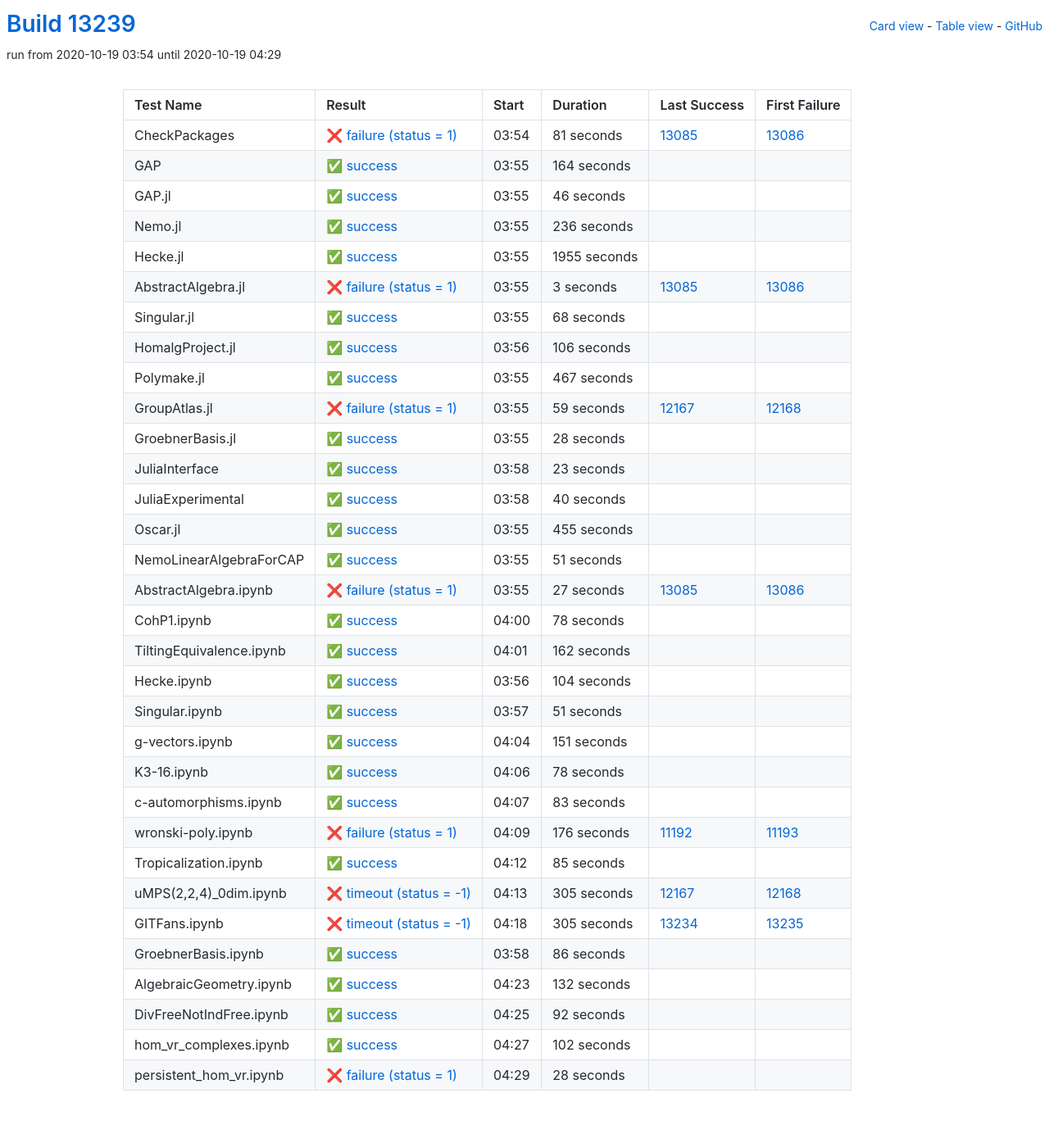
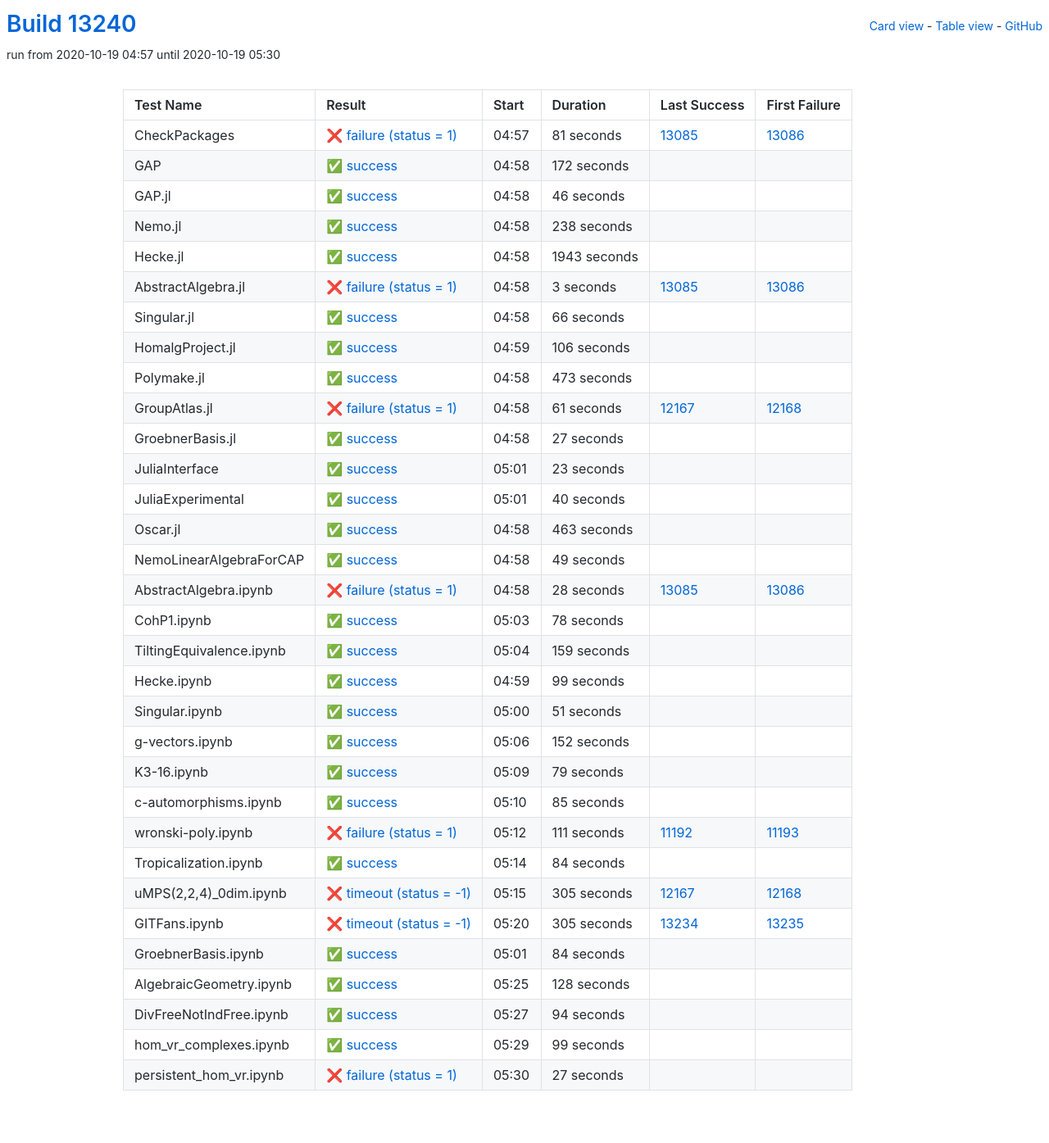
Before and after one commit to oscar-system/oscar-ci-status, a Jekyll site: the page built from table.html, in a window 1280 px wide. Shown: the whole page at 82% size. Built offline with Jekyll 4.4.1, drawn with Linux system fonts in a browser that asks for light colours.

Commit message:
Build #13240

```diff
--- a/_data/ci.yml
+++ b/_data/ci.yml
@@ -1,6 +1,6 @@
 ---
-build: 13239
-build_url: https://oscarci.mathematik.uni-kl.de/job/oscar/13239/
+build: 13240
+build_url: https://oscarci.mathematik.uni-kl.de/job/oscar/13240/
 job: oscar
 organization: oscar-system
 repo: oscar-ci-status
@@ -8,8 +8,8 @@
 tests:
 - name: CheckPackages
   id: checkpackages
-  log: https://oscarci.mathematik.uni-kl.de/job/oscar/13239/artifact/logs/build-13239/CheckPackages.log
-  start: 2020-10-19 03:54
+  log: https://oscarci.mathematik.uni-kl.de/job/oscar/13240/artifact/logs/build-13240/CheckPackages.log
+  start: 2020-10-19 04:57
   success: false
   exitcode: 1
   status: failure
@@ -20,20 +20,20 @@
   first_failure_url: https://oscarci.mathematik.uni-kl.de/job/oscar/13086/
 - name: GAP
   id: gap
-  log: https://oscarci.mathematik.uni-kl.de/job/oscar/13239/artifact/logs/build-13239/GAP.log
-  start: 2020-10-19 03:55
+  log: https://oscarci.mathematik.uni-kl.de/job/oscar/13240/artifact/logs/build-13240/GAP.log
+  start: 2020-10-19 04:58
   success: true
   exitcode: 0
   status: success
-  duration: 164
+  duration: 172
   last_success: false
   last_success_url:
   first_failure: false
   first_failure_url:
 - name: GAP.jl
   id: gap-jl
-  log: https://oscarci.mathematik.uni-kl.de/job/oscar/13239/artifact/logs/build-13239/GAP.jl.log
-  start: 2020-10-19 03:55
+  log: https://oscarci.mathematik.uni-kl.de/job/oscar/13240/artifact/logs/build-13240/GAP.jl.log
+  start: 2020-10-19 04:58
   success: true
   exitcode: 0
   status: success
@@ -44,32 +44,32 @@
   first_failure_url:
 - name: Nemo.jl
   id: nemo-jl
-  log: https://oscarci.mathematik.uni-kl.de/job/oscar/13239/artifact/logs/build-13239/Nemo.jl.log
-  start: 2020-10-19 03:55
+  log: https://oscarci.mathematik.uni-kl.de/job/oscar/13240/artifact/logs/build-13240/Nemo.jl.log
+  start: 2020-10-19 04:58
   success: true
   exitcode: 0
   status: success
-  duration: 236
+  duration: 238
   last_success: false
   last_success_url:
   first_failure: false
   first_failure_url:
 - name: Hecke.jl
   id: hecke-jl
-  log: https://oscarci.mathematik.uni-kl.de/job/oscar/13239/artifact/logs/build-13239/Hecke.jl.log
-  start: 2020-10-19 03:55
+  log: https://oscarci.mathematik.uni-kl.de/job/oscar/13240/artifact/logs/build-13240/Hecke.jl.log
+  start: 2020-10-19 04:58
   success: true
   exitcode: 0
   status: success
-  duration: 1955
+  duration: 1943
   last_success: false
   last_success_url:
   first_failure: false
   first_failure_url:
 - name: AbstractAlgebra.jl
   id: abstractalgebra-jl
-  log: https://oscarci.mathematik.uni-kl.de/job/oscar/13239/artifact/logs/build-13239/AbstractAlgebra.jl.log
-  start: 2020-10-19 03:55
+  log: https://oscarci.mathematik.uni-kl.de/job/oscar/13240/artifact/logs/build-13240/AbstractAlgebra.jl.log
+  start: 2020-10-19 04:58
   success: false
   exitcode: 1
   status: failure
@@ -80,20 +80,20 @@
   first_failure_url: https://oscarci.mathematik.uni-kl.de/job/oscar/13086/
 - name: Singular.jl
   id: singular-jl
-  log: https://oscarci.mathematik.uni-kl.de/job/oscar/13239/artifact/logs/build-13239/Singular.jl.log
-  start: 2020-10-19 03:55
+  log: https://oscarci.mathematik.uni-kl.de/job/oscar/13240/artifact/logs/build-13240/Singular.jl.log
+  start: 2020-10-19 04:58
   success: true
   exitcode: 0
   status: success
-  duration: 68
+  duration: 66
   last_success: false
   last_success_url:
   first_failure: false
   first_failure_url:
 - name: HomalgProject.jl
   id: homalgproject-jl
-  log: https://oscarci.mathematik.uni-kl.de/job/oscar/13239/artifact/logs/build-13239/HomalgProject.jl.log
-  start: 2020-10-19 03:56
+  log: https://oscarci.mathematik.uni-kl.de/job/oscar/13240/artifact/logs/build-13240/HomalgProject.jl.log
+  start: 2020-10-19 04:59
   success: true
   exitcode: 0
   status: success
@@ -104,44 +104,44 @@
   first_failure_url:
 - name: Polymake.jl
   id: polymake-jl
-  log: https://oscarci.mathematik.uni-kl.de/job/oscar/13239/artifact/logs/build-13239/Polymake.jl.log
-  start: 2020-10-19 03:55
+  log: https://oscarci.mathematik.uni-kl.de/job/oscar/13240/artifact/logs/build-13240/Polymake.jl.log
+  start: 2020-10-19 04:58
   success: true
   exitcode: 0
   status: success
-  duration: 467
+  duration: 473
   last_success: false
   last_success_url:
   first_failure: false
   first_failure_url:
 - name: GroupAtlas.jl
   id: groupatlas-jl
-  log: https://oscarci.mathematik.uni-kl.de/job/oscar/13239/artifact/logs/build-13239/GroupAtlas.jl.log
-  start: 2020-10-19 03:55
+  log: https://oscarci.mathematik.uni-kl.de/job/oscar/13240/artifact/logs/build-13240/GroupAtlas.jl.log
+  start: 2020-10-19 04:58
   success: false
   exitcode: 1
   status: failure
-  duration: 59
+  duration: 61
   last_success: 12167
   last_success_url: https://oscarci.mathematik.uni-kl.de/job/oscar/12167/
   first_failure: 12168
   first_failure_url: https://oscarci.mathematik.uni-kl.de/job/oscar/12168/
 - name: GroebnerBasis.jl
   id: groebnerbasis-jl
-  log: https://oscarci.mathematik.uni-kl.de/job/oscar/13239/artifact/logs/build-13239/GroebnerBasis.jl.log
-  start: 2020-10-19 03:55
+  log: https://oscarci.mathematik.uni-kl.de/job/oscar/13240/artifact/logs/build-13240/GroebnerBasis.jl.log
+  start: 2020-10-19 04:58
   success: true
   exitcode: 0
   status: success
-  duration: 28
+  duration: 27
   last_success: false
   last_success_url:
   first_failure: false
   first_failure_url:
 - name: JuliaInterface
   id: juliainterface
-  log: https://oscarci.mathematik.uni-kl.de/job/oscar/13239/artifact/logs/build-13239/JuliaInterface.log
-  start: 2020-10-19 03:58
+  log: https://oscarci.mathematik.uni-kl.de/job/oscar/13240/artifact/logs/build-13240/JuliaInterface.log
+  start: 2020-10-19 05:01
   success: true
   exitcode: 0
   status: success
@@ -152,8 +152,8 @@
   first_failure_url:
 - name: JuliaExperimental
   id: juliaexperimental
-  log: https://oscarci.mathematik.uni-kl.de/job/oscar/13239/artifact/logs/build-13239/JuliaExperimental.log
-  start: 2020-10-19 03:58
+  log: https://oscarci.mathematik.uni-kl.de/job/oscar/13240/artifact/logs/build-13240/JuliaExperimental.log
+  start: 2020-10-19 05:01
   success: true
   exitcode: 0
   status: success
@@ -164,44 +164,44 @@
   first_failure_url:
 - name: Oscar.jl
   id: oscar-jl
-  log: https://oscarci.mathematik.uni-kl.de/job/oscar/13239/artifact/logs/build-13239/Oscar.jl.log
-  start: 2020-10-19 03:55
+  log: https://oscarci.mathematik.uni-kl.de/job/oscar/13240/artifact/logs/build-13240/Oscar.jl.log
+  start: 2020-10-19 04:58
   success: true
   exitcode: 0
   status: success
-  duration: 455
+  duration: 463
   last_success: false
   last_success_url:
   first_failure: false
   first_failure_url:
 - name: NemoLinearAlgebraForCAP
   id: nemolinearalgebraforcap
-  log: https://oscarci.mathematik.uni-kl.de/job/oscar/13239/artifact/logs/build-13239/NemoLinearAlgebraForCAP.log
-  start: 2020-10-19 03:55
+  log: https://oscarci.mathematik.uni-kl.de/job/oscar/13240/artifact/logs/build-13240/NemoLinearAlgebraForCAP.log
+  start: 2020-10-19 04:58
   success: true
   exitcode: 0
   status: success
-  duration: 51
+  duration: 49
   last_success: false
   last_success_url:
   first_failure: false
   first_failure_url:
 - name: AbstractAlgebra.ipynb
   id: abstractalgebra-ipynb
-  log: https://oscarci.mathematik.uni-kl.de/job/oscar/13239/artifact/logs/build-13239/AbstractAlgebra.ipynb.log
-  start: 2020-10-19 03:55
+  log: https://oscarci.mathematik.uni-kl.de/job/oscar/13240/artifact/logs/build-13240/AbstractAlgebra.ipynb.log
+  start: 2020-10-19 04:58
   success: false
   exitcode: 1
   status: failure
-  duration: 27
+  duration: 28
   last_success: 13085
   last_success_url: https://oscarci.mathematik.uni-kl.de/job/oscar/13085/
   first_failure: 13086
   first_failure_url: https://oscarci.mathematik.uni-kl.de/job/oscar/13086/
 - name: CohP1.ipynb
   id: cohp1-ipynb
-  log: https://oscarci.mathematik.uni-kl.de/job/oscar/13239/artifact/logs/build-13239/CohP1.ipynb.log
-  start: 2020-10-19 04:00
+  log: https://oscarci.mathematik.uni-kl.de/job/oscar/13240/artifact/logs/build-13240/CohP1.ipynb.log
+  start: 2020-10-19 05:03
   success: true
   exitcode: 0
   status: success
@@ -212,32 +212,32 @@
   first_failure_url:
 - name: TiltingEquivalence.ipynb
   id: tiltingequivalence-ipynb
-  log: https://oscarci.mathematik.uni-kl.de/job/oscar/13239/artifact/logs/build-13239/TiltingEquivalence.ipynb.log
-  start: 2020-10-19 04:01
+  log: https://oscarci.mathematik.uni-kl.de/job/oscar/13240/artifact/logs/build-13240/TiltingEquivalence.ipynb.log
+  start: 2020-10-19 05:04
   success: true
   exitcode: 0
   status: success
-  duration: 162
+  duration: 159
   last_success: false
   last_success_url:
   first_failure: false
   first_failure_url:
 - name: Hecke.ipynb
   id: hecke-ipynb
-  log: https://oscarci.mathematik.uni-kl.de/job/oscar/13239/artifact/logs/build-13239/Hecke.ipynb.log
-  start: 2020-10-19 03:56
+  log: https://oscarci.mathematik.uni-kl.de/job/oscar/13240/artifact/logs/build-13240/Hecke.ipynb.log
+  start: 2020-10-19 04:59
   success: true
   exitcode: 0
   status: success
-  duration: 104
+  duration: 99
   last_success: false
   last_success_url:
   first_failure: false
   first_failure_url:
 - name: Singular.ipynb
   id: singular-ipynb
-  log: https://oscarci.mathematik.uni-kl.de/job/oscar/13239/artifact/logs/build-13239/Singular.ipynb.log
-  start: 2020-10-19 03:57
+  log: https://oscarci.mathematik.uni-kl.de/job/oscar/13240/artifact/logs/build-13240/Singular.ipynb.log
+  start: 2020-10-19 05:00
   success: true
   exitcode: 0
   status: success
@@ -248,56 +248,32 @@
   first_failure_url:
 - name: g-vectors.ipynb
   id: g-vectors-ipynb
-  log: https://oscarci.mathematik.uni-kl.de/job/oscar/13239/artifact/logs/build-13239/g-vectors.ipynb.log
-  start: 2020-10-19 04:04
+  log: https://oscarci.mathematik.uni-kl.de/job/oscar/13240/artifact/logs/build-13240/g-vectors.ipynb.log
+  start: 2020-10-19 05:06
   success: true
   exitcode: 0
   status: success
-  duration: 151
+  duration: 152
   last_success: false
   last_success_url:
   first_failure: false
   first_failure_url:
 - name: K3-16.ipynb
   id: k3-16-ipynb
-  log: https://oscarci.mathematik.uni-kl.de/job/oscar/13239/artifact/logs/build-13239/K3-16.ipynb.log
-  start: 2020-10-19 04:06
+  log: https://oscarci.mathematik.uni-kl.de/job/oscar/13240/artifact/logs/build-13240/K3-16.ipynb.log
+  start: 2020-10-19 05:09
   success: true
   exitcode: 0
   status: success
-  duration: 78
+  duration: 79
   last_success: false
   last_success_url:
   first_failure: false
   first_failure_url:
 - name: c-automorphisms.ipynb
   id: c-automorphisms-ipynb
-  log: https://oscarci.mathematik.uni-kl.de/job/oscar/13239/artifact/logs/build-13239/c-automorphisms.ipynb.log
-  start: 2020-10-19 04:07
-  success: true
-  exitcode: 0
-  status: success
-  duration: 83
-  last_success: false
-  last_success_url:
-  first_failure: false
-  first_failure_url:
-- name: wronski-poly.ipynb
-  id: wronski-poly-ipynb
-  log: https://oscarci.mathematik.uni-kl.de/job/oscar/13239/artifact/logs/build-13239/wronski-poly.ipynb.log
-  start: 2020-10-19 04:09
-  success: false
-  exitcode: 1
-  status: failure
-  duration: 176
-  last_success: 11192
-  last_success_url: https://oscarci.mathematik.uni-kl.de/job/oscar/11192/
-  first_failure: 11193
-  first_failure_url: https://oscarci.mathematik.uni-kl.de/job/oscar/11193/
-- name: Tropicalization.ipynb
-  id: tropicalization-ipynb
-  log: https://oscarci.mathematik.uni-kl.de/job/oscar/13239/artifact/logs/build-13239/Tropicalization.ipynb.log
-  start: 2020-10-19 04:12
+  log: https://oscarci.mathematik.uni-kl.de/job/oscar/13240/artifact/logs/build-13240/c-automorphisms.ipynb.log
+  start: 2020-10-19 05:10
   success: true
   exitcode: 0
   status: success
@@ -306,10 +282,34 @@
   last_success_url:
   first_failure: false
   first_failure_url:
+- name: wronski-poly.ipynb
+  id: wronski-poly-ipynb
+  log: https://oscarci.mathematik.uni-kl.de/job/oscar/13240/artifact/logs/build-13240/wronski-poly.ipynb.log
+  start: 2020-10-19 05:12
+  success: false
+  exitcode: 1
+  status: failure
+  duration: 111
+  last_success: 11192
+  last_success_url: https://oscarci.mathematik.uni-kl.de/job/oscar/11192/
+  first_failure: 11193
+  first_failure_url: https://oscarci.mathematik.uni-kl.de/job/oscar/11193/
+- name: Tropicalization.ipynb
+  id: tropicalization-ipynb
+  log: https://oscarci.mathematik.uni-kl.de/job/oscar/13240/artifact/logs/build-13240/Tropicalization.ipynb.log
+  start: 2020-10-19 05:14
+  success: true
+  exitcode: 0
+  status: success
+  duration: 84
+  last_success: false
+  last_success_url:
+  first_failure: false
+  first_failure_url:
 - name: uMPS(2,2,4)_0dim.ipynb
   id: umps-2-2-4-0dim-ipynb
-  log: https://oscarci.mathematik.uni-kl.de/job/oscar/13239/artifact/logs/build-13239/uMPS-2-2-4-_0dim.ipynb.log
-  start: 2020-10-19 04:13
+  log: https://oscarci.mathematik.uni-kl.de/job/oscar/13240/artifact/logs/build-13240/uMPS-2-2-4-_0dim.ipynb.log
+  start: 2020-10-19 05:15
   success: false
   exitcode: -1
   status: timeout
@@ -320,8 +320,8 @@
   first_failure_url: https://oscarci.mathematik.uni-kl.de/job/oscar/12168/
 - name: GITFans.ipynb
   id: gitfans-ipynb
-  log: https://oscarci.mathematik.uni-kl.de/job/oscar/13239/artifact/logs/build-13239/GITFans.ipynb.log
-  start: 2020-10-19 04:18
+  log: https://oscarci.mathematik.uni-kl.de/job/oscar/13240/artifact/logs/build-13240/GITFans.ipynb.log
+  start: 2020-10-19 05:20
   success: false
   exitcode: -1
   status: timeout
@@ -332,60 +332,60 @@
   first_failure_url: https://oscarci.mathematik.uni-kl.de/job/oscar/13235/
 - name: GroebnerBasis.ipynb
   id: groebnerbasis-ipynb
-  log: https://oscarci.mathematik.uni-kl.de/job/oscar/13239/artifact/logs/build-13239/GroebnerBasis.ipynb.log
-  start: 2020-10-19 03:58
+  log: https://oscarci.mathematik.uni-kl.de/job/oscar/13240/artifact/logs/build-13240/GroebnerBasis.ipynb.log
+  start: 2020-10-19 05:01
   success: true
   exitcode: 0
   status: success
-  duration: 86
+  duration: 84
   last_success: false
   last_success_url:
   first_failure: false
   first_failure_url:
 - name: AlgebraicGeometry.ipynb
   id: algebraicgeometry-ipynb
-  log: https://oscarci.mathematik.uni-kl.de/job/oscar/13239/artifact/logs/build-13239/AlgebraicGeometry.ipynb.log
-  start: 2020-10-19 04:23
+  log: https://oscarci.mathematik.uni-kl.de/job/oscar/13240/artifact/logs/build-13240/AlgebraicGeometry.ipynb.log
+  start: 2020-10-19 05:25
   success: true
   exitcode: 0
   status: success
-  duration: 132
+  duration: 128
   last_success: false
   last_success_url:
   first_failure: false
   first_failure_url:
 - name: DivFreeNotIndFree.ipynb
   id: divfreenotindfree-ipynb
-  log: https://oscarci.mathematik.uni-kl.de/job/oscar/13239/artifact/logs/build-13239/DivFreeNotIndFree.ipynb.log
-  start: 2020-10-19 04:25
+  log: https://oscarci.mathematik.uni-kl.de/job/oscar/13240/artifact/logs/build-13240/DivFreeNotIndFree.ipynb.log
+  start: 2020-10-19 05:27
   success: true
   exitcode: 0
   status: success
-  duration: 92
+  duration: 94
   last_success: false
   last_success_url:
   first_failure: false
   first_failure_url:
 - name: hom_vr_complexes.ipynb
   id: hom-vr-complexes-ipynb
-  log: https://oscarci.mathematik.uni-kl.de/job/oscar/13239/artifact/logs/build-13239/hom_vr_complexes.ipynb.log
-  start: 2020-10-19 04:27
+  log: https://oscarci.mathematik.uni-kl.de/job/oscar/13240/artifact/logs/build-13240/hom_vr_complexes.ipynb.log
+  start: 2020-10-19 05:29
   success: true
   exitcode: 0
   status: success
-  duration: 102
+  duration: 99
   last_success: false
   last_success_url:
   first_failure: false
   first_failure_url:
 - name: persistent_hom_vr.ipynb
   id: persistent-hom-vr-ipynb
-  log: https://oscarci.mathematik.uni-kl.de/job/oscar/13239/artifact/logs/build-13239/persistent_hom_vr.ipynb.log
-  start: 2020-10-19 04:29
+  log: https://oscarci.mathematik.uni-kl.de/job/oscar/13240/artifact/logs/build-13240/persistent_hom_vr.ipynb.log
+  start: 2020-10-19 05:30
   success: false
   exitcode: 1
   status: failure
-  duration: 28
+  duration: 27
   last_success: false
   last_success_url:
   first_failure: false
```
Also changed, not shown: README.md.
